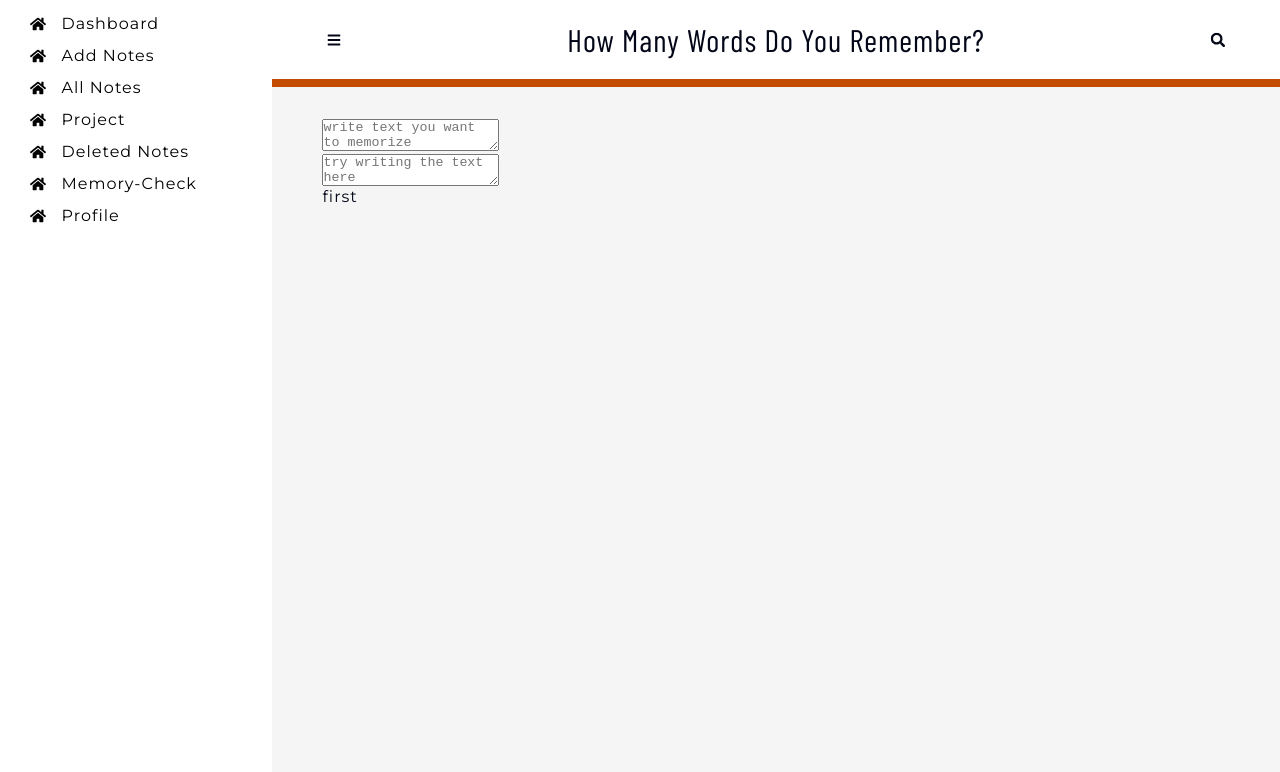
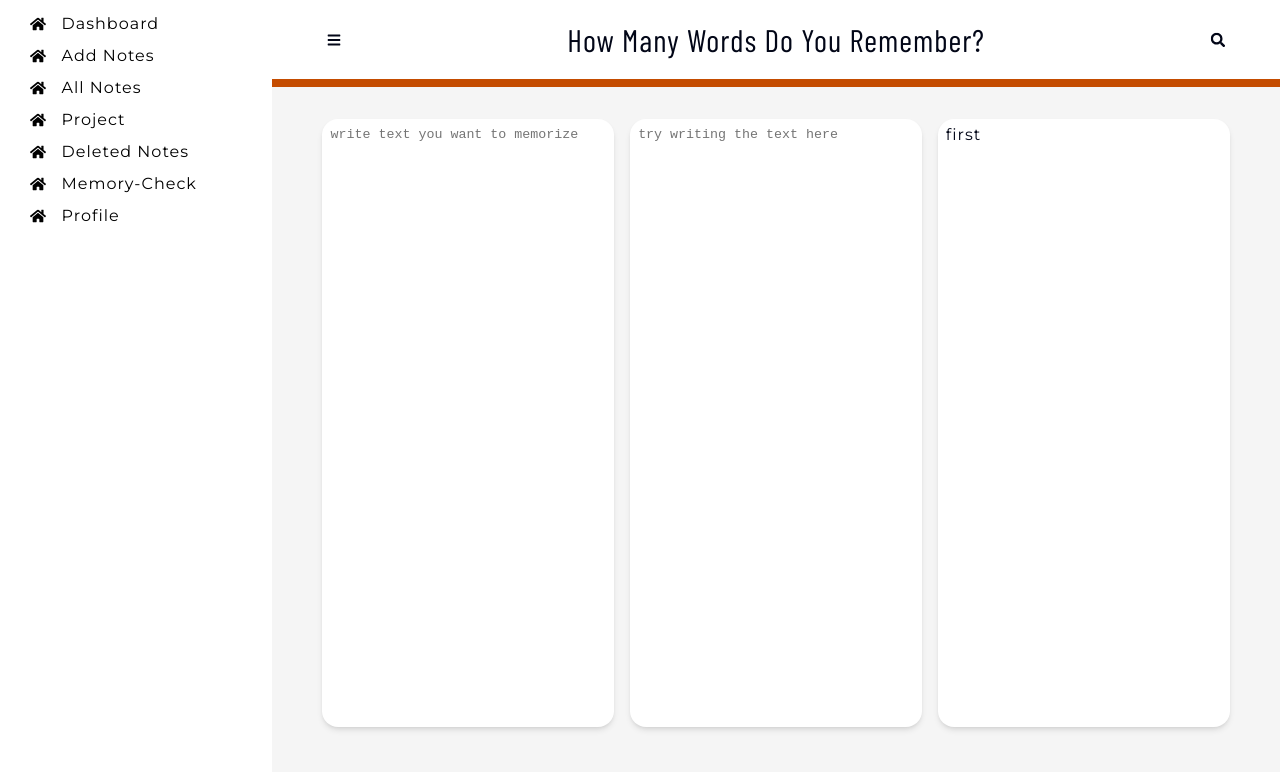
Before and after one commit to Vhickyy/Note-Client, a React (Vite) app: page /dashboard/memorycheck in a window 1280 px wide. Shown: the top 772 px of the page. Built offline with nearby package versions, Linux system fonts and the light colour scheme.

Commit message:
structure for memory check added

```diff
--- a/src/Pages/Protected/Memorycheck.tsx
+++ b/src/Pages/Protected/Memorycheck.tsx
@@ -6,15 +6,17 @@ const Memorycheck = () => {
     <Wrapper>
         <Navbar page="How many words do you remember?"/>
         <section>
-            <div>
-                <textarea name="" id="" placeholder="write text you want to memorize"></textarea>
-            </div>
-            <div>
-                <textarea name="" id="" placeholder="try writing the text here"></textarea>
-            </div>
-            <div>
+          <div className="memory-body">
+            {/* <div className="text-div"> */}
+                <textarea name="" id="" placeholder="write text you want to memorize" className="text-div"></textarea>
+            {/* </div> */}
+            {/* <div className="text-div"> */}
+                <textarea name="" id="" placeholder="try writing the text here" className="text-div"></textarea>
+            {/* </div> */}
+            <div className="text-div">
                 first
             </div>
+          </div>
         </section>
     </Wrapper>
   )
@@ -30,10 +32,33 @@ const Wrapper = styled.div`
     margin-inline: auto;
     min-height: 86vh;
   }
-  .top{
-    display: flex;
-    justify-content: space-between;
-    align-items: center;
-    margin-bottom: 1rem;
+  .memory-body{
+    display: grid;
+    gap: 1rem;
+  }
+  .text-div{
+    width: 100%;
+    border-radius: 1rem;
+    height: 20rem;
+    background-color: #fff;
+    box-shadow: var(--shadowmd);
+    padding: .5rem;
+    overflow-y: auto;
+  }
+  textarea{
+    width: 100%;
+    /* height: 100%; */
+    /* border-radius: 1rem; */
+    outline: none;
+    border: none;
+    resize: none;
+  }
+  @media screen and (min-width: 1000px) {
+    .memory-body{
+      grid-template-columns: repeat(3,1fr);
+    }
+    .text-div{
+      height: 76vh;
+    }
   }
 `
```
